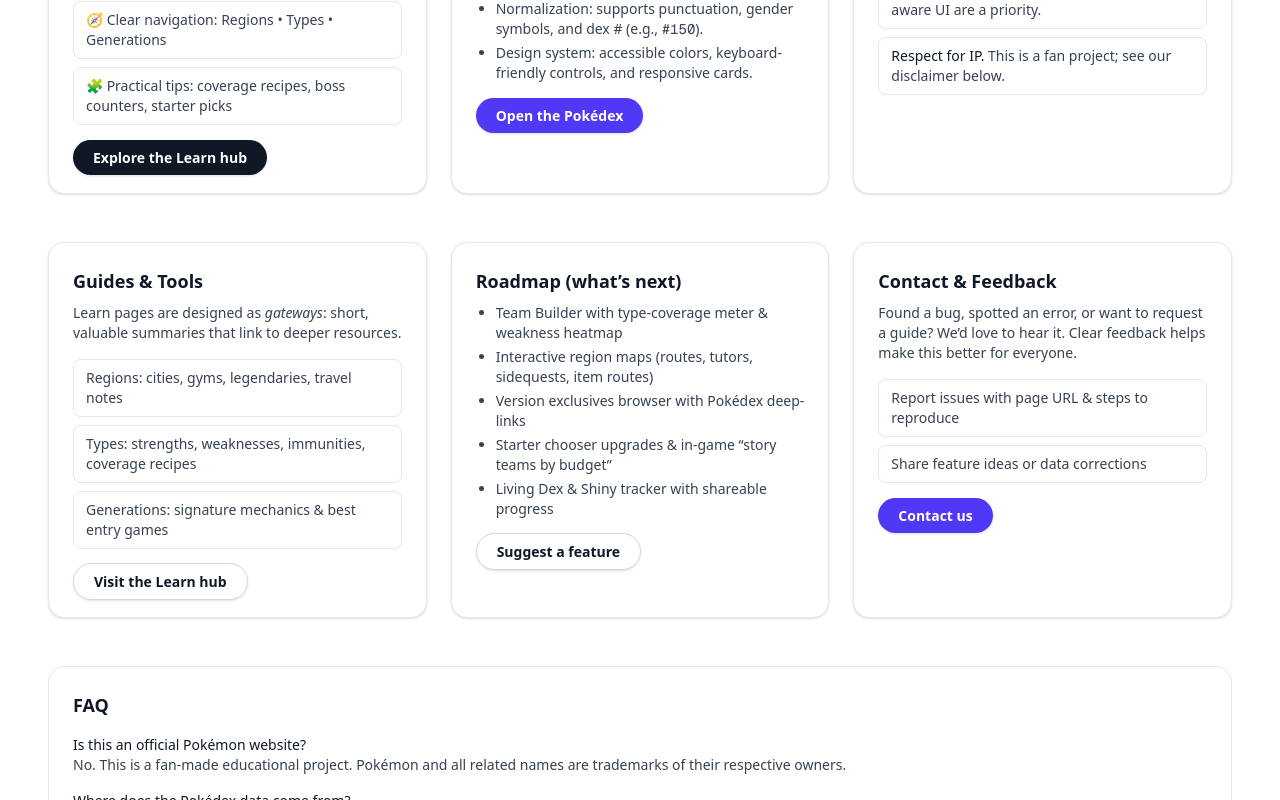
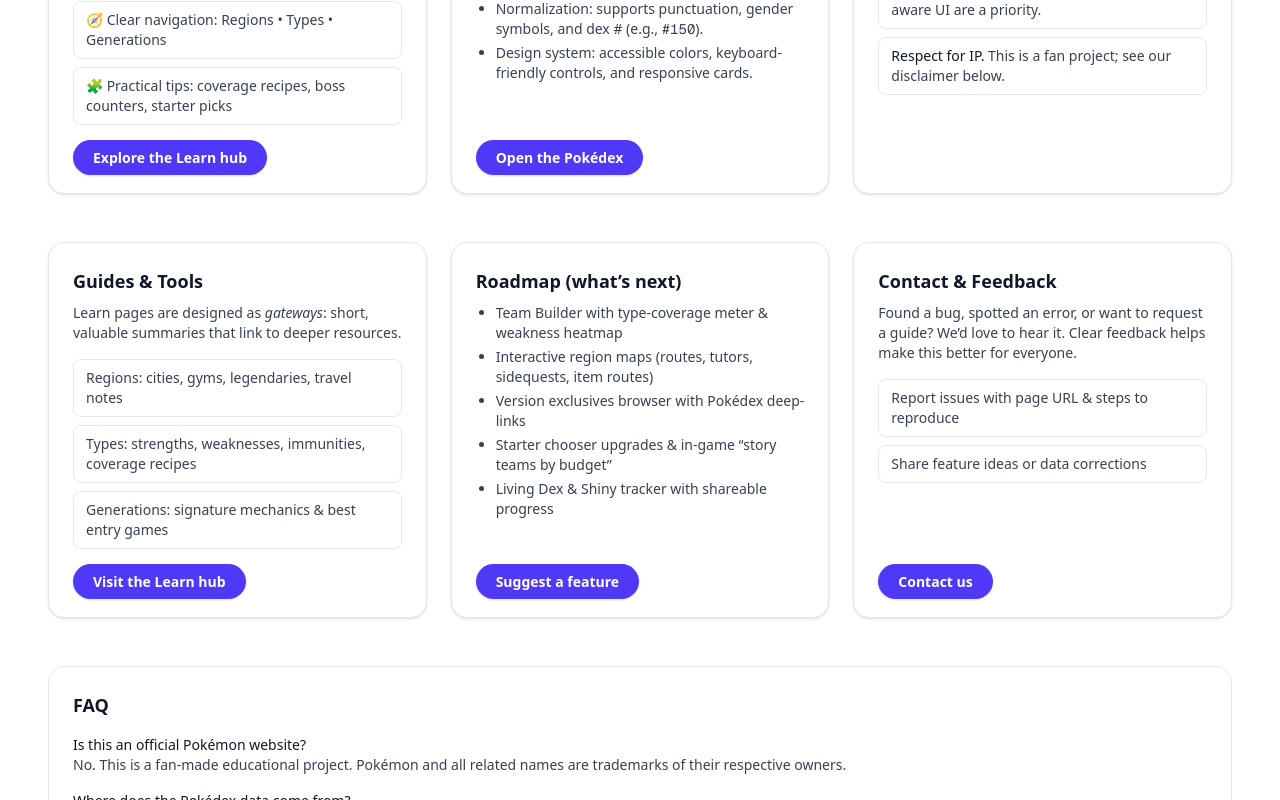
Before and after one commit to pschonffeldt/pokedex-2, a Next.js app: page /about in a window 1280 px wide. Shown: the part 745-1545 px from the top of the page. Built offline with nearby package versions, Linux system fonts and the light colour scheme.

Commit message:
Update about buttons to stick to the bottom and use buttin component

```diff
--- a/src/app/about/page.tsx
+++ b/src/app/about/page.tsx
@@ -1,5 +1,6 @@
 'use client';
 
+import Button from '@/components/button';
 import HeroSection from '@/components/hero';
 import Link from 'next/link';
 
@@ -56,27 +57,23 @@ export default function AboutPage() {
               </li>
             </ul>
             <div className="mt-auto pt-5">
-              <Link
-                href="/learn"
-                className="rounded-full bg-gray-900 px-5 py-2 text-sm font-semibold text-white shadow-sm transition-colors hover:bg-black"
-              >
-                Explore the Learn hub
-              </Link>
+              <Button href="/learn">Explore the Learn hub</Button>
             </div>
           </article>
 
           {/* How it works / data */}
           <article className="group h-full rounded-2xl border border-gray-200 bg-white p-6 shadow-sm">
+            <div className="flex h-full flex-col">
               <h3 className="text-lg font-semibold text-gray-900">How it works</h3>
               <p className="mt-2 text-sm text-gray-700">
-              The Pokédex pulls live data from a public community API via a proxy for stability. We
-              layer clear formatting, input normalization (e.g., “Mr. Mime”, “Nidoran♀/♂”), and
-              tiny UX helpers so you can find what you need quickly.
+                The Pokédex pulls live data from a public community API via a proxy for stability.
+                We layer clear formatting, input normalization (e.g., “Mr. Mime”, “Nidoran♀/♂”),
+                and tiny UX helpers so you can find what you need quickly.
               </p>
               <ul className="mt-4 list-disc space-y-1 pl-5 text-sm text-gray-700">
                 <li>
-                <span className="font-medium">Data source:</span> community PokéAPI (via proxy) for
-                sprites and stats.
+                  <span className="font-medium">Data source:</span> community PokéAPI (via proxy)
+                  for sprites and stats.
                 </li>
                 <li>
                   <span className="font-medium">Normalization:</span> supports punctuation, gender
@@ -88,12 +85,8 @@ export default function AboutPage() {
                 </li>
               </ul>
               <div className="mt-auto pt-5">
-              <Link
-                href="/pokedex"
-                className="rounded-full bg-indigo-600 px-5 py-2 text-sm font-semibold text-white shadow-sm transition-colors hover:bg-indigo-700 focus-visible:outline-none focus-visible:ring-2 focus-visible:ring-indigo-500/60"
-              >
-                Open the Pokédex
-              </Link>
+                <Button href="/pokedex">Open the Pokédex</Button>
+              </div>
             </div>
           </article>
 
@@ -142,17 +135,13 @@ export default function AboutPage() {
               </li>
             </ul>
             <div className="mt-auto pt-5">
-              <Link
-                href="/learn"
-                className="rounded-full border border-gray-300 bg-white px-5 py-2 text-sm font-semibold text-gray-900 shadow-sm transition-colors hover:bg-gray-100"
-              >
-                Visit the Learn hub
-              </Link>
+              <Button href="/learn">Visit the Learn hub</Button>
             </div>
           </article>
 
           {/* Roadmap */}
           <article className="group h-full rounded-2xl border border-gray-200 bg-white p-6 shadow-sm">
+            <div className="flex h-full flex-col">
               <h3 className="text-lg font-semibold text-gray-900">Roadmap (what’s next)</h3>
               <ul className="mt-2 list-disc space-y-1 pl-5 text-sm text-gray-700">
                 <li>Team Builder with type-coverage meter & weakness heatmap</li>
@@ -162,21 +151,18 @@ export default function AboutPage() {
                 <li>Living Dex & Shiny tracker with shareable progress</li>
               </ul>
               <div className="mt-auto pt-5">
-              <Link
-                href="/contact"
-                className="rounded-full border border-gray-300 bg-white px-5 py-2 text-sm font-semibold text-gray-900 shadow-sm transition-colors hover:bg-gray-100"
-              >
-                Suggest a feature
-              </Link>
+                <Button href="/contact">Suggest a feature</Button>
+              </div>
             </div>
           </article>
 
           {/* Contact & feedback */}
           <article className="group h-full rounded-2xl border border-gray-200 bg-white p-6 shadow-sm">
+            <div className="flex h-full flex-col">
               <h3 className="text-lg font-semibold text-gray-900">Contact & Feedback</h3>
               <p className="mt-2 text-sm text-gray-700">
-              Found a bug, spotted an error, or want to request a guide? We’d love to hear it. Clear
-              feedback helps make this better for everyone.
+                Found a bug, spotted an error, or want to request a guide? We’d love to hear it.
+                Clear feedback helps make this better for everyone.
               </p>
               <ul className="mt-4 grid gap-2 text-sm text-gray-700">
                 <li className="rounded-lg border border-gray-200 bg-white px-3 py-2">
@@ -187,12 +173,8 @@ export default function AboutPage() {
                 </li>
               </ul>
               <div className="mt-auto pt-5">
-              <Link
-                href="/contact"
-                className="rounded-full bg-indigo-600 px-5 py-2 text-sm font-semibold text-white shadow-sm transition-colors hover:bg-indigo-700 focus-visible:outline-none focus-visible:ring-2 focus-visible:ring-indigo-500/60"
-              >
-                Contact us
-              </Link>
+                <Button href="/contact">Contact us</Button>
+              </div>
             </div>
           </article>
         </div>
```
Lines whose indentation alone changed are shown as unchanged.
